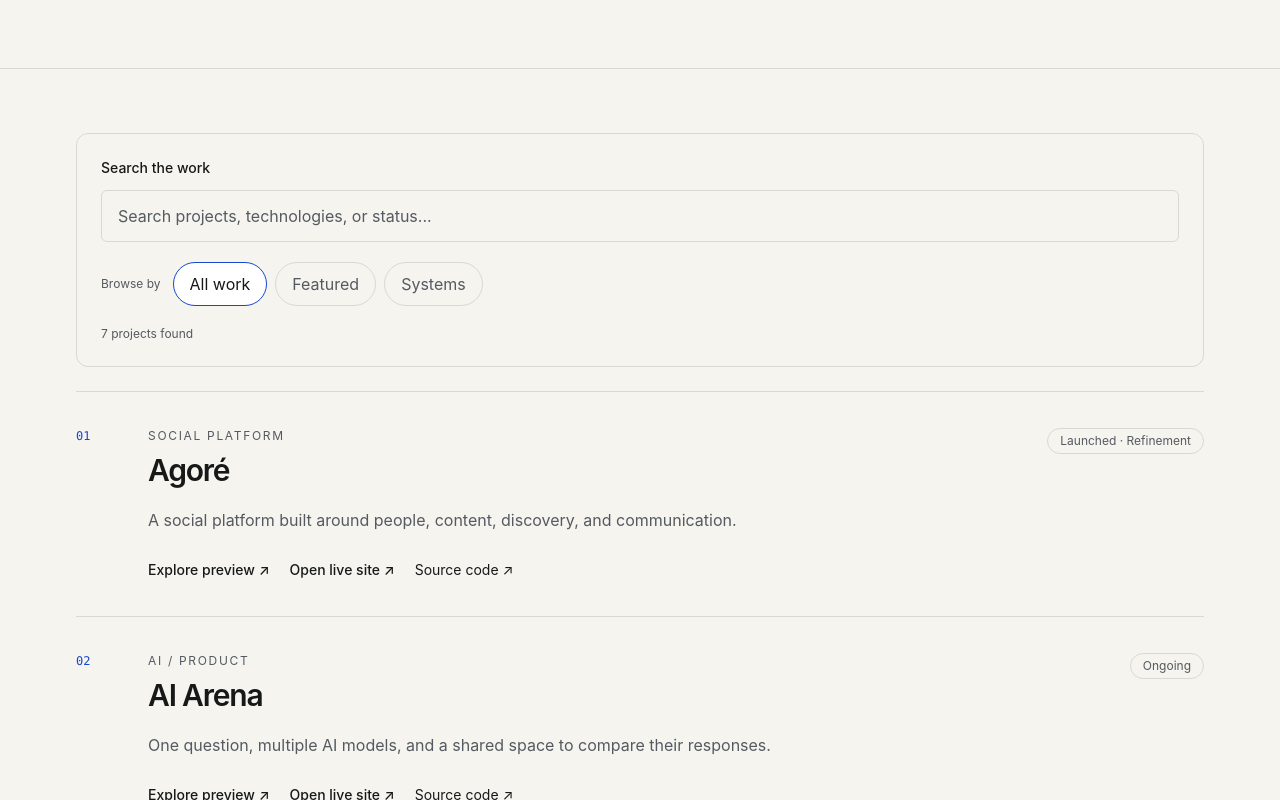
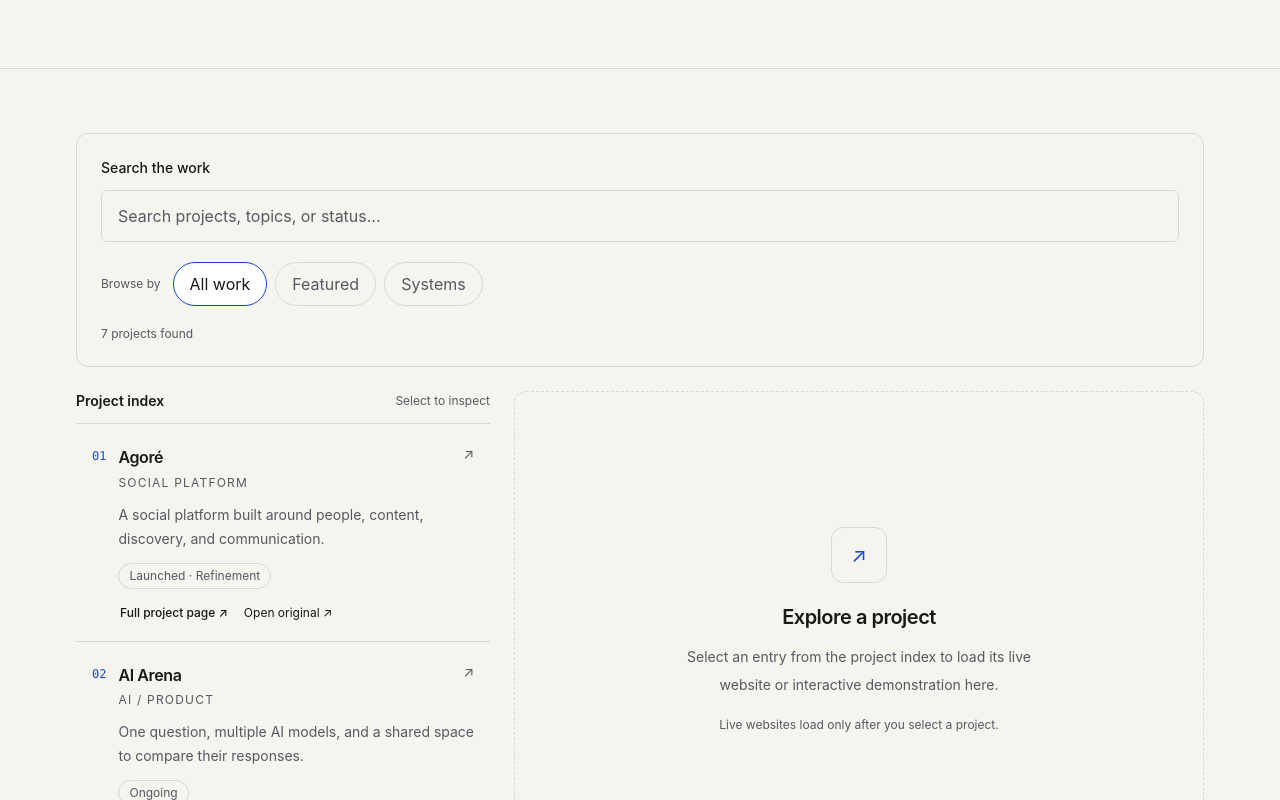
Before and after one commit to JJTGG/JAYJAYTGG, a Next.js app: page /work in a window 1280 px wide. Shown: the part 740-1540 px from the top of the page. Built offline with nearby package versions, Linux system fonts and the light colour scheme.

Commit message:
feat: add preview-first project workbench

```diff
--- a/components/ProjectExplorer.tsx
+++ b/components/ProjectExplorer.tsx
@@ -4,6 +4,8 @@
 import Link from "next/link";
 import { useMemo, useState } from "react";
 import type { Project } from "../lib/projects";
+import ProjectPreview from "./ProjectPreview";
+import ProjectExperiences from "./ProjectExperiences";
 
 type Filter = "all" | "featured" | "systems";
 
@@ -17,11 +19,16 @@ const filters: { label: string; value: Filter }[] = [
   { label: "Systems", value: "systems" }
 ];
 
+function hasCustomExperience(slug: string) {
+  return slug === "meayu" || slug === "clutchtopup";
+}
+
 export default function ProjectExplorer({
   projects
 }: ProjectExplorerProps) {
   const [query, setQuery] = useState("");
   const [filter, setFilter] = useState<Filter>("all");
+  const [selectedSlug, setSelectedSlug] = useState("");
 
   const filteredProjects = useMemo(() => {
     const normalizedQuery = query.trim().toLowerCase();
@@ -48,13 +55,18 @@ export default function ProjectExplorer({
     });
   }, [projects, query, filter]);
 
+  const selectedProject = filteredProjects.find(
+    (project) => project.slug === selectedSlug
+  );
+
   function resetFilters() {
     setQuery("");
     setFilter("all");
+    setSelectedSlug("");
   }
 
   return (
-    <section aria-label="Project explorer">
+    <section aria-label="Interactive project explorer">
       <div className="rounded-xl border border-[var(--line)] p-4 sm:p-6">
         <label
           htmlFor="project-search"
@@ -68,19 +80,22 @@ export default function ProjectExplorer({
             id="project-search"
             type="search"
             value={query}
-            onChange={(event) => setQuery(event.target.value)}
-            placeholder="Search projects, technologies, or status..."
+            onChange={(event) => {
+              setQuery(event.target.value);
+              setSelectedSlug("");
+            }}
+            placeholder="Search projects, topics, or status..."
             autoComplete="off"
             className="min-h-12 w-full min-w-0 rounded-md border border-[var(--line)] bg-[var(--background)] px-4 py-3 text-sm text-[var(--foreground)] outline-none transition-colors placeholder:text-[var(--muted)] focus:border-[var(--accent)]"
           />
 
-          {(query || filter !== "all") && (
+          {(query || filter !== "all" || selectedSlug) && (
             <button
               type="button"
               onClick={resetFilters}
               className="min-h-12 shrink-0 rounded-md border border-[var(--line)] px-4 py-3 text-sm font-medium transition-colors hover:border-[var(--accent)] hover:text-[var(--accent)]"
             >
-              Clear filters
+              Reset explorer
             </button>
           )}
         </div>
@@ -96,16 +111,19 @@ export default function ProjectExplorer({
             className="flex flex-wrap gap-2"
           >
             {filters.map((option) => {
-              const selected = filter === option.value;
+              const active = filter === option.value;
 
               return (
                 <button
                   key={option.value}
                   type="button"
-                  aria-pressed={selected}
-                  onClick={() => setFilter(option.value)}
+                  aria-pressed={active}
+                  onClick={() => {
+                    setFilter(option.value);
+                    setSelectedSlug("");
+                  }}
                   className={`min-h-10 rounded-full border px-4 py-2 text-xs font-medium transition-colors ${
-                    selected
+                    active
                       ? "border-[var(--accent)] bg-[var(--surface)] text-[var(--foreground)]"
                       : "border-[var(--line)] text-[var(--muted)] hover:text-[var(--foreground)]"
                   }`}
@@ -127,51 +145,76 @@ export default function ProjectExplorer({
         </p>
       </div>
 
+      <div className="mt-6 grid items-start gap-6 md:grid-cols-[minmax(250px,0.75fr)_minmax(0,1.25fr)]">
+        <div className="min-w-0">
+          <div className="flex items-center justify-between gap-3 pb-3">
+            <h2 className="text-sm font-semibold">Project index</h2>
+            <span className="text-xs text-[var(--muted)]">
+              Select to inspect
+            </span>
+          </div>
+
           {filteredProjects.length > 0 ? (
-        <div className="mt-6 divide-y divide-[var(--line)] border-y border-[var(--line)]">
-          {filteredProjects.map((project, index) => (
-            <article
-              key={project.slug}
-              className="py-7 sm:py-9"
+            <div className="divide-y divide-[var(--line)] border-y border-[var(--line)]">
+              {filteredProjects.map((project, index) => {
+                const active = project.slug === selectedSlug;
+
+                return (
+                  <article key={project.slug} className="py-1">
+                    <button
+                      type="button"
+                      aria-pressed={active}
+                      onClick={() => setSelectedSlug(project.slug)}
+                      className={`w-full rounded-lg p-4 text-left transition-colors ${
+                        active
+                          ? "bg-[var(--surface)]"
+                          : "hover:bg-[var(--surface)]"
+                      }`}
                     >
-              <div className="grid gap-4 sm:grid-cols-[48px_minmax(0,1fr)] sm:gap-6">
-                <span className="font-mono text-xs text-[var(--accent)]">
+                      <div className="flex items-start gap-3">
+                        <span className="mt-1 font-mono text-xs text-[var(--accent)]">
                           {String(index + 1).padStart(2, "0")}
                         </span>
 
-                <div className="min-w-0">
-                  <div className="flex flex-col gap-3 sm:flex-row sm:items-start sm:justify-between">
-                    <div className="min-w-0">
-                      <p className="text-xs uppercase tracking-[0.14em] text-[var(--muted)]">
+                        <div className="min-w-0 flex-1">
+                          <div className="flex items-start justify-between gap-3">
+                            <h3 className="font-semibold tracking-tight">
+                              {project.name}
+                            </h3>
+
+                            <span
+                              aria-hidden="true"
+                              className={`text-sm ${
+                                active
+                                  ? "text-[var(--accent)]"
+                                  : "text-[var(--muted)]"
+                              }`}
+                            >
+                              {active ? "●" : "↗"}
+                            </span>
+                          </div>
+
+                          <p className="mt-1 text-xs uppercase tracking-[0.1em] text-[var(--muted)]">
                             {project.type}
                           </p>
 
-                      <h2 className="mt-2 text-2xl font-semibold tracking-[-0.04em] sm:text-3xl">
-                        {project.name}
-                      </h2>
-                    </div>
+                          <p className="mt-3 text-sm leading-6 text-[var(--muted)]">
+                            {project.shortDescription}
+                          </p>
 
-                    <span className="inline-flex w-fit shrink-0 items-center rounded-full border border-[var(--line)] px-3 py-1 text-xs text-[var(--muted)]">
+                          <span className="mt-3 inline-flex max-w-full rounded-full border border-[var(--line)] px-2.5 py-1 text-xs text-[var(--muted)]">
                             {project.status}
                           </span>
                         </div>
+                      </div>
+                    </button>
 
-                  <p className="mt-4 max-w-3xl text-sm leading-7 text-[var(--muted)] sm:text-base sm:leading-8">
-                    {project.shortDescription}
-                  </p>
-
-                  {project.credit && (
-                    <p className="mt-3 text-xs text-[var(--muted)]">
-                      {project.credit}
-                    </p>
-                  )}
-
-                  <div className="mt-6 flex flex-wrap items-center gap-x-5 gap-y-3 text-sm">
+                    <div className="flex flex-wrap gap-x-4 gap-y-2 px-4 pb-4 pl-11 text-xs">
                       <Link
                         href={`/work/${project.slug}`}
-                      className="font-medium text-[var(--accent)] transition-colors hover:underline"
+                        className="font-medium text-[var(--accent)] hover:underline"
                       >
-                      Explore preview ↗
+                        Full project page ↗
                       </Link>
 
                       {project.live && (
@@ -179,48 +222,127 @@ export default function ProjectExplorer({
                           href={project.live}
                           target="_blank"
                           rel="noopener noreferrer"
-                        className="font-medium transition-colors hover:text-[var(--accent)]"
+                          className="text-[var(--muted)] hover:text-[var(--foreground)]"
                         >
-                        Open live site ↗
-                      </a>
-                    )}
-
-                    {project.source && (
-                      <a
-                        href={project.source}
-                        target="_blank"
-                        rel="noopener noreferrer"
-                        className="text-[var(--muted)] transition-colors hover:text-[var(--foreground)]"
-                      >
-                        Source code ↗
+                          Open original ↗
                         </a>
                       )}
                     </div>
-                </div>
-              </div>
                   </article>
-          ))}
+                );
+              })}
             </div>
           ) : (
-        <div className="mt-6 rounded-xl border border-[var(--line)] px-5 py-12 text-center">
-          <h2 className="text-lg font-semibold tracking-tight">
-            No matching projects
-          </h2>
-
-          <p className="mx-auto mt-3 max-w-md text-sm leading-6 text-[var(--muted)]">
-            Try another search term or remove the section filter to see more
-            of the catalogue.
+            <div className="rounded-xl border border-[var(--line)] p-6">
+              <p className="font-medium">No matching projects</p>
+              <p className="mt-2 text-sm leading-6 text-[var(--muted)]">
+                Try a different search term or reset the explorer.
               </p>
-
               <button
                 type="button"
                 onClick={resetFilters}
-            className="mt-5 text-sm font-medium text-[var(--accent)] hover:underline"
+                className="mt-4 text-sm font-medium text-[var(--accent)] hover:underline"
               >
                 Show all work
               </button>
             </div>
           )}
+        </div>
+
+        <div
+          aria-label="Selected project preview"
+          className="min-w-0"
+        >
+          {selectedProject ? (
+            <div className="space-y-4">
+              <div className="rounded-xl border border-[var(--line)] p-5 sm:p-6">
+                <div className="flex flex-col gap-3 sm:flex-row sm:items-start sm:justify-between">
+                  <div>
+                    <p className="text-xs font-semibold uppercase tracking-[0.15em] text-[var(--accent)]">
+                      Selected project
+                    </p>
+
+                    <h2 className="mt-3 text-2xl font-semibold tracking-[-0.04em] sm:text-3xl">
+                      {selectedProject.name}
+                    </h2>
+                  </div>
+
+                  <span className="inline-flex w-fit rounded-full border border-[var(--line)] px-3 py-1 text-xs text-[var(--muted)]">
+                    {selectedProject.status}
+                  </span>
+                </div>
+
+                <p className="mt-4 text-sm leading-7 text-[var(--muted)] sm:text-base">
+                  {selectedProject.description}
+                </p>
+
+                {selectedProject.credit && (
+                  <p className="mt-3 text-xs text-[var(--muted)]">
+                    {selectedProject.credit}
+                  </p>
+                )}
+
+                <div className="mt-5 flex flex-wrap gap-x-5 gap-y-3 text-sm">
+                  <Link
+                    href={`/work/${selectedProject.slug}`}
+                    className="font-medium text-[var(--accent)] hover:underline"
+                  >
+                    Open full project page ↗
+                  </Link>
+
+                  {selectedProject.source && (
+                    <a
+                      href={selectedProject.source}
+                      target="_blank"
+                      rel="noopener noreferrer"
+                      className="text-[var(--muted)] hover:text-[var(--foreground)]"
+                    >
+                      Inspect source ↗
+                    </a>
+                  )}
+                </div>
+              </div>
+
+              {selectedProject.live ? (
+                <ProjectPreview
+                  projectName={selectedProject.name}
+                  liveUrl={selectedProject.live}
+                  sourceUrl={selectedProject.source}
+                />
+              ) : hasCustomExperience(selectedProject.slug) ? (
+                <ProjectExperiences slug={selectedProject.slug} />
+              ) : (
+                <ProjectPreview
+                  projectName={selectedProject.name}
+                  sourceUrl={selectedProject.source}
+                />
+              )}
+            </div>
+          ) : (
+            <div className="flex min-h-[360px] flex-col items-center justify-center rounded-xl border border-dashed border-[var(--line)] px-6 py-12 text-center sm:min-h-[480px]">
+              <span
+                aria-hidden="true"
+                className="flex h-14 w-14 items-center justify-center rounded-xl border border-[var(--line)] text-xl text-[var(--accent)]"
+              >
+                ↗
+              </span>
+
+              <h2 className="mt-5 text-xl font-semibold tracking-tight">
+                Explore a project
+              </h2>
+
+              <p className="mt-3 max-w-sm text-sm leading-7 text-[var(--muted)]">
+                Select an entry from the project index to load its live
+                website or interactive demonstration here.
+              </p>
+
+              <p className="mt-4 max-w-sm text-xs leading-5 text-[var(--muted)]">
+                Live websites load only after you select a project.
+              </p>
+            </div>
+          )}
+        </div>
+      </div>
     </section>
   );
 }
```
Lines whose indentation alone changed are shown as unchanged.
